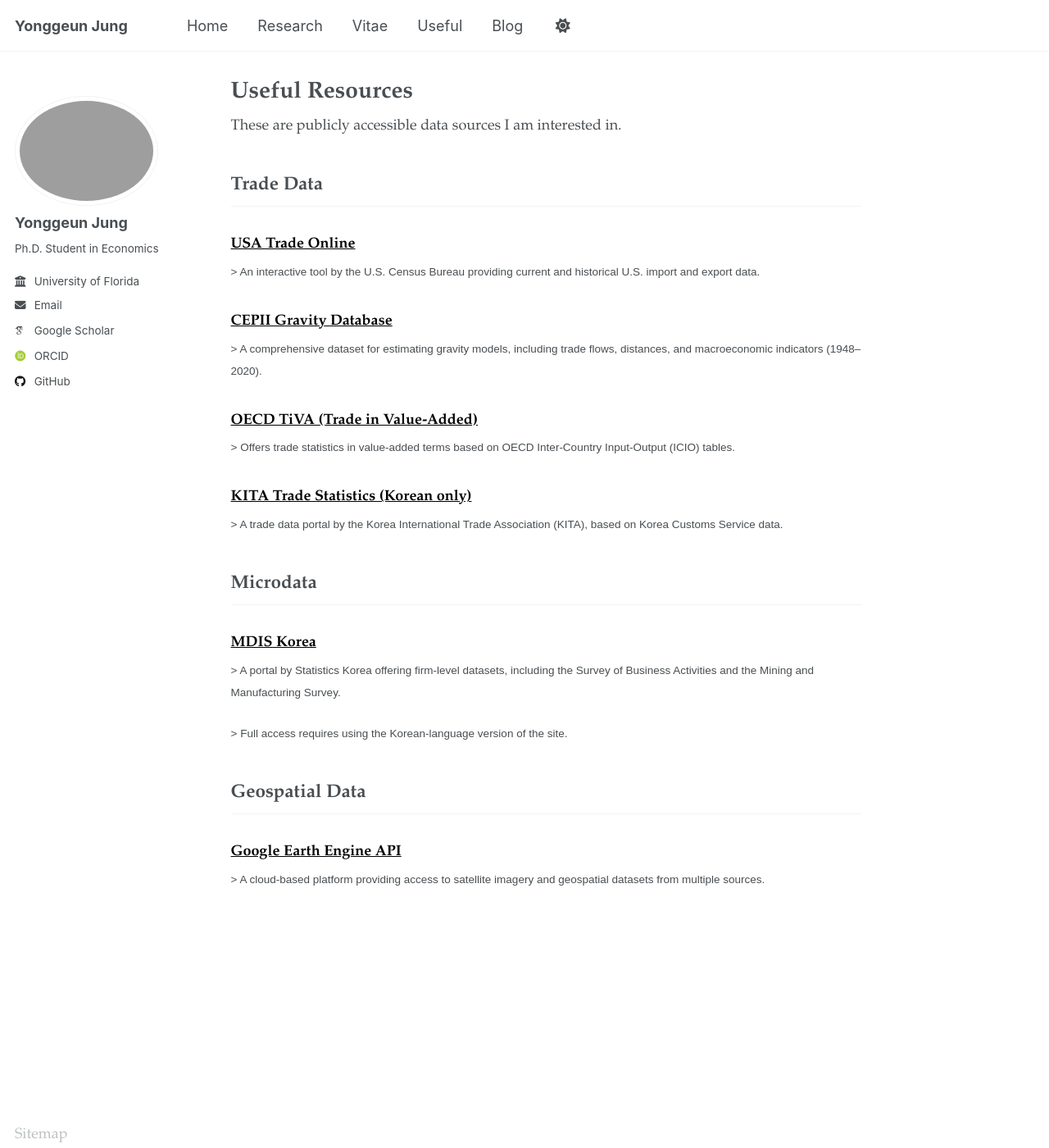
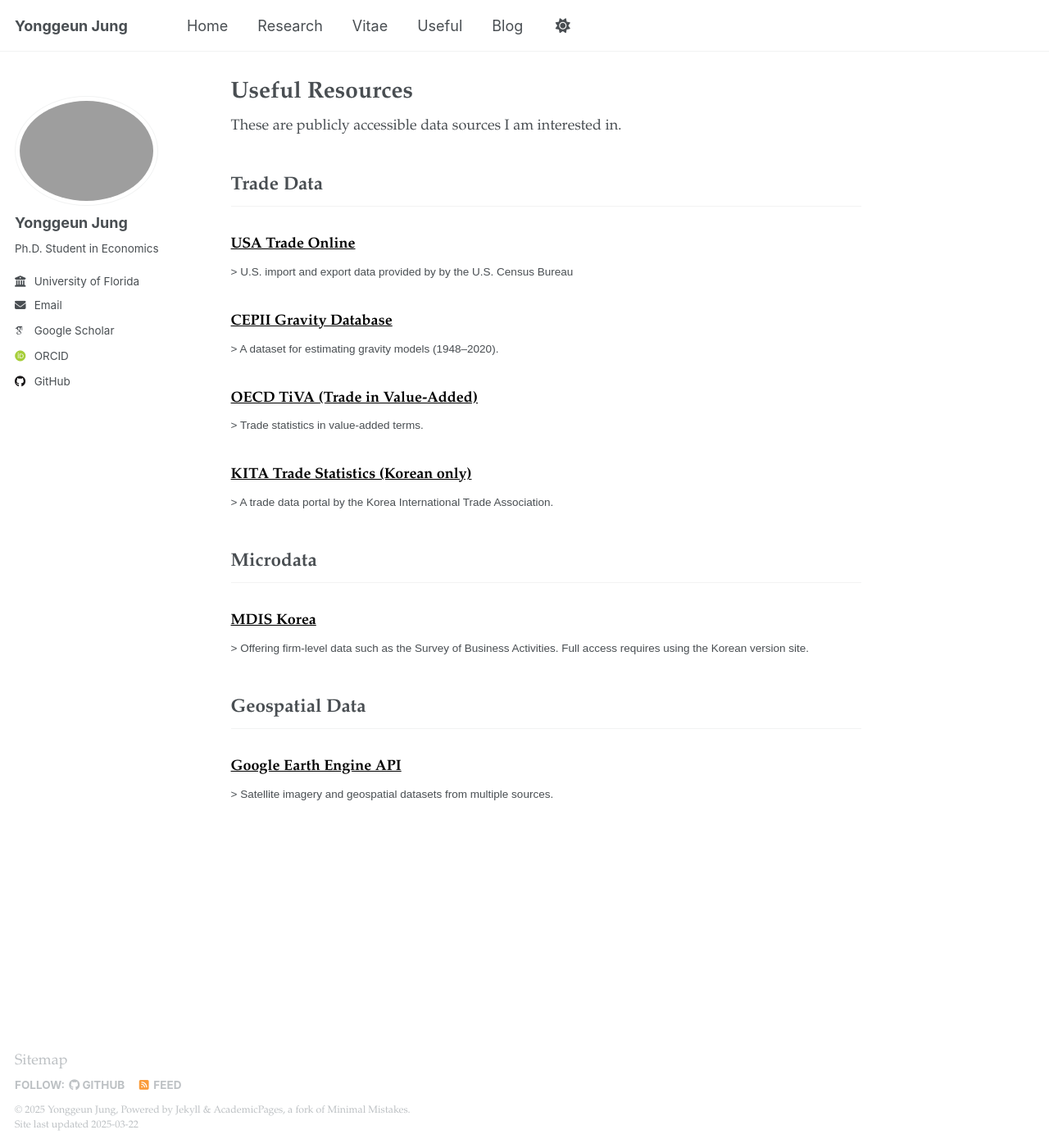
Before and after one commit to Yonggeun-Jung/yonggeun-jung.github.io, a Jekyll site: the page built from _pages/useful.md, in a window 1280 px wide and 1400 px high. Shown: the whole window at 82% size. Built offline with Jekyll 4.4.1, drawn with Linux system fonts in a browser that asks for light colours; some web fonts are replaced.

Commit message:
Mar.22.2025 simplified useful

```diff
--- a/_pages/useful.md
+++ b/_pages/useful.md
@@ -10,38 +10,34 @@
 
 ### [USA Trade Online](https://usatrade.census.gov/)
 <small class="text-muted" style="font-family: sans-serif;">>
-An interactive tool by the U.S. Census Bureau providing current and historical U.S. import and export data.
+U.S. import and export data provided by by the U.S. Census Bureau
 </small>
 
 ### [CEPII Gravity Database](https://www.cepii.fr/CEPII/en/bdd_modele/bdd_modele_item.asp?id=8)
 <small class="text-muted" style="font-family: sans-serif;">>
-A comprehensive dataset for estimating gravity models, including trade flows, distances, and macroeconomic indicators (1948–2020).
+A dataset for estimating gravity models (1948–2020).
 </small>
 
 ### [OECD TiVA (Trade in Value-Added)](https://www.oecd.org/en/topics/sub-issues/trade-in-value-added.html)
 <small class="text-muted" style="font-family: sans-serif;">>
-Offers trade statistics in value-added terms based on OECD Inter-Country Input-Output (ICIO) tables.
+Trade statistics in value-added terms.
 </small>
 
 ### [KITA Trade Statistics (Korean only)](https://stat.kita.net/)
 <small class="text-muted" style="font-family: sans-serif;">>
-A trade data portal by the Korea International Trade Association (KITA), based on Korea Customs Service data.
+A trade data portal by the Korea International Trade Association.
 </small>
 
 ## Microdata
 
 ### [MDIS Korea](https://mdis.kostat.go.kr/eng/pageLink.do?link=mdisDataService)
 <small class="text-muted" style="font-family: sans-serif;">>
-A portal by Statistics Korea offering firm-level datasets, including the Survey of Business Activities and the Mining and Manufacturing Survey.
-</small>
-
-<small class="text-muted" style="font-family: sans-serif;">>
-Full access requires using the Korean-language version of the site.
+Offering firm-level data such as the Survey of Business Activities. Full access requires using the Korean version site.
 </small>
 
 ## Geospatial Data
 
 ### [Google Earth Engine API](https://developers.google.com/earth-engine)
 <small class="text-muted" style="font-family: sans-serif;">>
-A cloud-based platform providing access to satellite imagery and geospatial datasets from multiple sources.
+Satellite imagery and geospatial datasets from multiple sources.
 </small>
```
